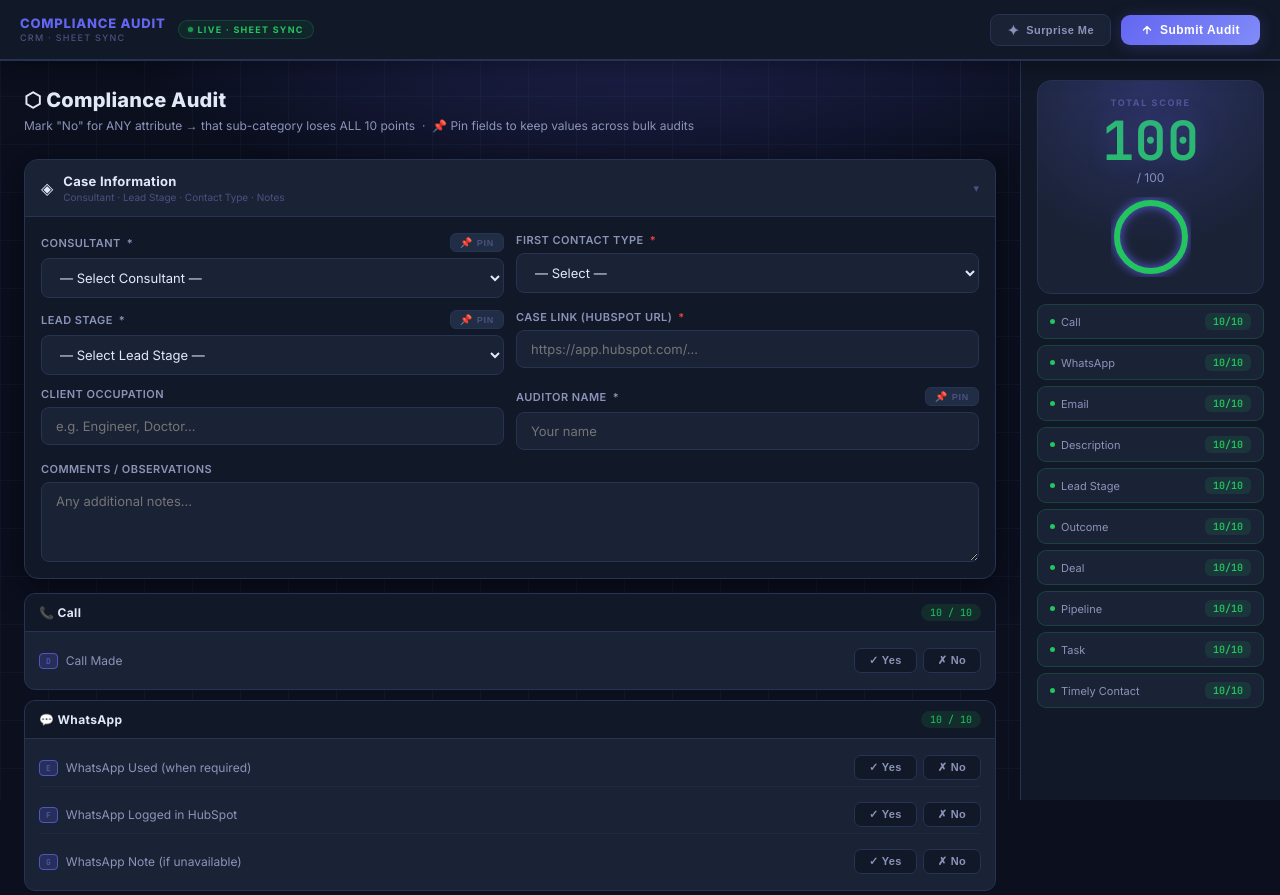
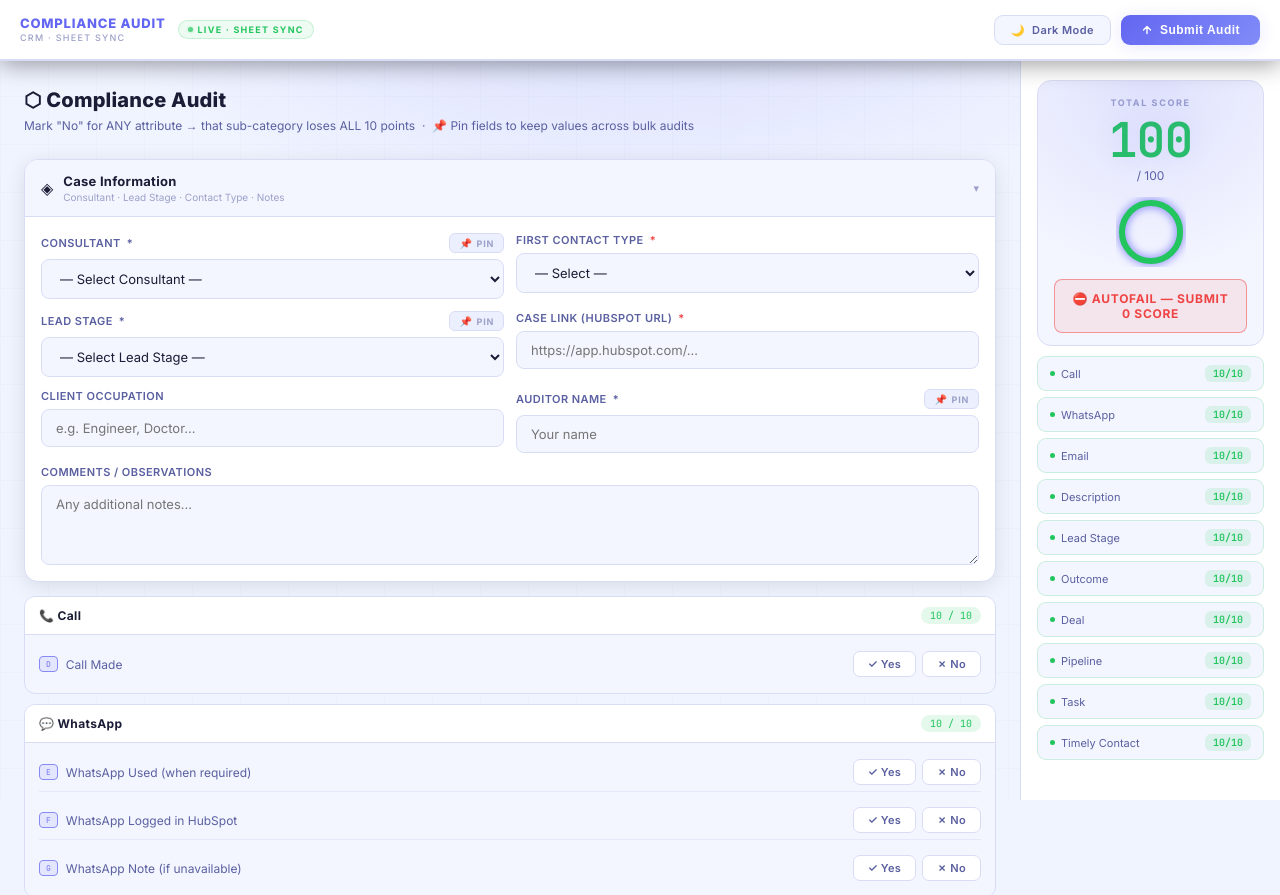
Before and after one commit to talhaaa682/HOF-Audit-Form, a plain HTML site: page index.html in a window 1280 px wide. Shown: the top 895 px of the page. Drawn offline with Linux system fonts and the light colour scheme.

Commit message:
index.html

```diff
--- a/index.html
+++ b/index.html
@@ -39,10 +39,8 @@ body::after{content:'';position:fixed;inset:0;z-index:0;pointer-events:none;back
 .live-dot{width:5px;height:5px;border-radius:50%;background:var(--green);animation:blink 1.6s infinite}
 @keyframes blink{0%,100%{opacity:1;box-shadow:0 0 4px var(--green)}50%{opacity:0.3;box-shadow:none}}
 .topbar-right{display:flex;align-items:center;gap:10px;flex-shrink:0}
-.surprise-btn{display:flex;align-items:center;gap:7px;padding:7px 16px;border-radius:9px;border:1px solid var(--border);background:var(--surface2);color:var(--text2);font-size:11px;font-weight:600;letter-spacing:0.04em;cursor:pointer;transition:all 0.2s;white-space:nowrap}
-.surprise-btn:hover{border-color:var(--accent);color:var(--accent);background:var(--surface3);box-shadow:0 0 12px var(--accent-glow)}
-.surprise-icon{font-size:14px;display:inline-block;animation:spin-slow 4s linear infinite}
-@keyframes spin-slow{to{transform:rotate(360deg)}}
+.theme-toggle-btn{display:flex;align-items:center;gap:7px;padding:7px 16px;border-radius:9px;border:1px solid var(--border);background:var(--surface2);color:var(--text2);font-size:11px;font-weight:600;letter-spacing:0.04em;cursor:pointer;transition:all 0.2s;white-space:nowrap;font-family:'Inter',sans-serif}
+.theme-toggle-btn:hover{border-color:var(--accent);color:var(--accent);background:var(--surface3);box-shadow:0 0 12px var(--accent-glow)}
 .topbar-submit-btn{display:flex;align-items:center;gap:7px;padding:8px 20px;border-radius:9px;border:none;background:linear-gradient(135deg,var(--accent),var(--accent2));color:#fff;font-size:12px;font-weight:700;letter-spacing:0.04em;cursor:pointer;transition:all 0.2s;white-space:nowrap;box-shadow:0 2px 16px var(--accent-glow)}
 .topbar-submit-btn:hover{transform:translateY(-1px);box-shadow:0 4px 24px var(--accent-glow)}
 .topbar-submit-btn:disabled{opacity:0.45;cursor:not-allowed;transform:none}
@@ -52,9 +50,9 @@ body::after{content:'';position:fixed;inset:0;z-index:0;pointer-events:none;back
 .score-header{padding:16px;background:var(--surface2);border:1px solid var(--border);border-radius:var(--radius);text-align:center;position:relative;overflow:hidden}
 .score-header::before{content:'';position:absolute;inset:0;background:radial-gradient(circle at 50% 0%,var(--accent-glow),transparent 70%);pointer-events:none}
 .score-label-top{font-size:9px;font-weight:700;letter-spacing:0.18em;color:var(--text3);text-transform:uppercase}
-.score-big{font-family:'JetBrains Mono',monospace;font-size:54px;font-weight:700;line-height:1;color:var(--accent);text-shadow:0 0 24px var(--accent-glow);margin:6px 0 2px;transition:color 0.4s}
-.score-denom{font-size:12px;color:var(--text2)}
-.score-ring-wrap{margin:12px auto 0;width:80px;height:80px}
+.score-big{font-family:'JetBrains Mono',monospace;font-size:48px;font-weight:700;line-height:1;color:var(--accent);text-shadow:0 0 24px var(--accent-glow);margin:8px 0 4px;transition:color 0.4s;letter-spacing:-1px}
+.score-denom{font-size:12px;color:var(--text2);margin-bottom:4px}
+.score-ring-wrap{margin:14px auto 0;width:70px;height:70px}
 .score-ring{transform:rotate(-90deg)}
 .ring-bg{fill:none;stroke:var(--border);stroke-width:6}
 .ring-fg{fill:none;stroke:var(--accent);stroke-width:6;stroke-linecap:round;transition:stroke-dashoffset 0.6s ease,stroke 0.4s;filter:drop-shadow(0 0 5px var(--accent))}
@@ -96,7 +94,7 @@ body::after{content:'';position:fixed;inset:0;z-index:0;pointer-events:none;back
 .field-with-pin{display:flex;flex-direction:column;gap:6px;position:relative}
 .field-label-row{display:flex;align-items:center;justify-content:space-between}
 .field-label-row label{font-size:11px;font-weight:600;color:var(--text2);letter-spacing:0.04em;display:flex;align-items:center;gap:6px;flex-wrap:wrap;text-transform:uppercase}
-.pin-btn{display:flex;align-items:center;gap:4px;padding:3px 9px;border-radius:6px;border:1px solid var(--border);background:var(--surface3);color:var(--text3);font-size:9px;font-weight:700;letter-spacing:0.08em;cursor:pointer;transition:all 0.2s;text-transform:uppercase;flex-shrink:0}
+.pin-btn{display:flex;align-items:center;gap:4px;padding:3px 9px;border-radius:6px;border:1px solid var(--border);background:var(--surface3);color:var(--text3);font-size:9px;font-weight:700;letter-spacing:0.08em;cursor:pointer;transition:all 0.2s;text-transform:uppercase;flex-shrink:0;font-family:'Inter',sans-serif}
 .pin-btn:hover{border-color:var(--accent);color:var(--accent)}
 .pin-btn.pinned{border-color:var(--yellow);color:var(--yellow);background:rgba(245,158,11,0.12);box-shadow:0 0 8px rgba(245,158,11,0.2)}
 .pin-icon{font-size:10px}
@@ -120,14 +118,14 @@ body::after{content:'';position:fixed;inset:0;z-index:0;pointer-events:none;back
 .attr-name{font-size:12px;color:var(--text2);display:flex;align-items:center;gap:8px;flex:1}
 .attr-col-badge{font-family:'JetBrains Mono',monospace;font-size:8px;font-weight:600;color:var(--accent);background:var(--accent-glow);padding:2px 6px;border-radius:4px;border:1px solid var(--accent);opacity:0.75;flex-shrink:0}
 .attr-toggle{display:flex;gap:6px;flex-shrink:0}
-.attr-btn{padding:5px 14px;border-radius:7px;border:1px solid var(--border);background:var(--surface);color:var(--text2);font-size:11px;font-weight:600;cursor:pointer;transition:all 0.15s;letter-spacing:0.03em}
+.attr-btn{padding:5px 14px;border-radius:7px;border:1px solid var(--border);background:var(--surface);color:var(--text2);font-size:11px;font-weight:600;cursor:pointer;transition:all 0.15s;letter-spacing:0.03em;font-family:'Inter',sans-serif}
 .attr-btn:hover{border-color:var(--accent);color:var(--accent)}
 .attr-btn.yes.active{background:rgba(34,197,94,0.18);border-color:var(--green);color:var(--green);box-shadow:0 0 8px rgba(34,197,94,0.2)}
 .attr-btn.no.active{background:rgba(239,68,68,0.18);border-color:var(--red);color:var(--red);box-shadow:0 0 8px rgba(239,68,68,0.2)}
 .submit-area{display:flex;align-items:center;gap:12px;margin-top:20px;flex-wrap:wrap}
-.btn-reset{padding:11px 20px;border-radius:var(--radius-sm);border:1px solid var(--border);background:var(--surface);color:var(--text2);font-size:13px;font-weight:600;cursor:pointer;transition:all 0.2s}
+.btn-reset{padding:11px 20px;border-radius:var(--radius-sm);border:1px solid var(--border);background:var(--surface);color:var(--text2);font-size:13px;font-weight:600;cursor:pointer;transition:all 0.2s;font-family:'Inter',sans-serif}
 .btn-reset:hover{border-color:var(--red);color:var(--red)}
-.btn-submit{flex:1;padding:13px 24px;border-radius:var(--radius-sm);border:none;background:linear-gradient(135deg,var(--accent),var(--accent2));color:#fff;font-size:14px;font-weight:700;letter-spacing:0.04em;cursor:pointer;transition:all 0.2s;display:flex;align-items:center;justify-content:center;gap:8px;box-shadow:0 4px 20px var(--accent-glow)}
+.btn-submit{flex:1;padding:13px 24px;border-radius:var(--radius-sm);border:none;background:linear-gradient(135deg,var(--accent),var(--accent2));color:#fff;font-size:14px;font-weight:700;letter-spacing:0.04em;cursor:pointer;transition:all 0.2s;display:flex;align-items:center;justify-content:center;gap:8px;box-shadow:0 4px 20px var(--accent-glow);font-family:'Inter',sans-serif}
 .btn-submit:hover{transform:translateY(-2px);box-shadow:0 8px 28px var(--accent-glow)}
 .btn-submit:disabled{opacity:0.45;cursor:not-allowed;transform:none}
 .toast{position:fixed;bottom:24px;right:24px;z-index:999;padding:13px 20px;border-radius:11px;font-size:13px;font-weight:600;letter-spacing:0.02em;box-shadow:0 8px 32px rgba(0,0,0,0.35);transform:translateY(80px);opacity:0;transition:all 0.35s cubic-bezier(0.34,1.56,0.64,1);max-width:340px;backdrop-filter:blur(12px)}
@@ -135,11 +133,14 @@ body::after{content:'';position:fixed;inset:0;z-index:0;pointer-events:none;back
 .toast.success{background:rgba(34,197,94,0.15);border:1px solid rgba(34,197,94,0.3);color:var(--green)}
 .toast.error{background:rgba(239,68,68,0.15);border:1px solid rgba(239,68,68,0.3);color:var(--red)}
 .toast.info{background:rgba(99,102,241,0.12);border:1px solid var(--border);color:var(--accent)}
+.btn-autofail{width:100%;margin-top:12px;padding:11px 16px;border-radius:var(--radius-sm);border:1px solid rgba(239,68,68,0.5);background:rgba(239,68,68,0.1);color:var(--red);font-size:12px;font-weight:700;letter-spacing:0.06em;cursor:pointer;transition:all 0.2s;text-transform:uppercase;font-family:'Inter',sans-serif;display:flex;align-items:center;justify-content:center;gap:7px}
+.btn-autofail:hover{background:rgba(239,68,68,0.22);border-color:var(--red);box-shadow:0 0 16px rgba(239,68,68,0.3);transform:translateY(-1px)}
+.btn-autofail:active{transform:translateY(0)}
 @media(max-width:860px){.layout{grid-template-columns:1fr}.sidebar-col{position:static;height:auto;border-left:none;border-top:1px solid var(--border);order:-1;padding:16px}.score-ring-wrap{display:none}.score-cats-list{flex-direction:row;flex-wrap:wrap;gap:6px}.score-cat-row{flex:1;min-width:calc(50% - 3px)}}
 @media(max-width:540px){.logo-sub,.live-badge{display:none}.topbar{padding:0 12px}}
 </style>
 </head>
-<body>
+<body class="t-light">
 
 <div class="topbar">
   <div class="topbar-left">
@@ -152,8 +153,8 @@ body::after{content:'';position:fixed;inset:0;z-index:0;pointer-events:none;back
     <div class="live-badge"><div class="live-dot"></div>LIVE · SHEET SYNC</div>
   </div>
   <div class="topbar-right">
-    <button class="surprise-btn" onclick="surpriseMe()">
-      <span class="surprise-icon">✦</span> Surprise Me
+    <button class="theme-toggle-btn" id="themeToggleBtn" onclick="toggleTheme()">
+      <span id="themeIcon">🌙</span> <span id="themeLabel">Dark Mode</span>
     </button>
     <button type="button" class="topbar-submit-btn" id="topbarSubmitBtn" onclick="triggerSubmit()">
       <svg width="12" height="12" viewBox="0 0 24 24" fill="none" stroke="currentColor" stroke-width="2.8" stroke-linecap="round" stroke-linejoin="round"><path d="M12 19V5M5 12l7-7 7 7"/></svg>
@@ -365,11 +366,12 @@ body::after{content:'';position:fixed;inset:0;z-index:0;pointer-events:none;back
       <div class="score-big" id="totalScore">100</div>
       <div class="score-denom">/ 100</div>
       <div class="score-ring-wrap">
-        <svg class="score-ring" width="80" height="80" viewBox="0 0 80 80">
-          <circle class="ring-bg" cx="40" cy="40" r="34"/>
-          <circle class="ring-fg" id="ringFg" cx="40" cy="40" r="34" stroke-dasharray="213.6" stroke-dashoffset="0"/>
+        <svg class="score-ring" width="70" height="70" viewBox="0 0 70 70">
+          <circle class="ring-bg" cx="35" cy="35" r="29"/>
+          <circle class="ring-fg" id="ringFg" cx="35" cy="35" r="29" stroke-dasharray="182.2" stroke-dashoffset="0"/>
         </svg>
       </div>
+      <button type="button" class="btn-autofail" onclick="autofail()">⛔ Autofail — Submit 0 Score</button>
     </div>
     <div class="score-cats-list">
       <div class="score-cat-row" id="sr-call"><span class="scat-name"><span class="scat-dot"></span>Call</span><span class="scat-val">10/10</span></div>
@@ -390,11 +392,17 @@ body::after{content:'';position:fixed;inset:0;z-index:0;pointer-events:none;back
 
 <script>
 const SHEET_URL="https://script.google.com/macros/s/AKfycbzYzfpKLvorsA8pcGHsEAkceYlRc7fKO3ro1QO4xmjQXyyzzJuXipirLJhzx4KVwPPdCQ/exec";
-const THEMES=['','t-cyber','t-matrix','t-hologram','t-fire','t-arctic','t-rose','t-gold','t-light','t-neon'];
-const THEME_NAMES=['Indigo','Cyber','Matrix','Hologram','Fire','Arctic','Rose','Gold','Light','Neon'];
-let themeIdx=0;
 
-// PIN STATE: fieldId -> {pinned, value}
+let isDark=false;
+
+function toggleTheme(){
+  isDark=!isDark;
+  document.body.className=isDark?'':'t-light';
+  document.getElementById('themeIcon').textContent=isDark?'☀️':'🌙';
+  document.getElementById('themeLabel').textContent=isDark?'Light Mode':'Dark Mode';
+}
+
+// PIN STATE
 const pins={consultant:{pinned:false,value:''},leadStage:{pinned:false,value:''},auditorName:{pinned:false,value:''}};
 
 function togglePin(fieldId){
@@ -406,7 +414,6 @@ function togglePin(fieldId){
   const p=pins[fieldId];
 
   if(!p.pinned){
-    // PIN IT — capture current value
     const val=el.value;
     if(!val){showToast('⚠️ Select a value before pinning.','error');return;}
     p.value=val;p.pinned=true;
@@ -417,7 +424,6 @@ function togglePin(fieldId){
     badge.style.display='inline-flex';
     showToast('📌 '+fieldId.replace(/([A-Z])/g,' $1').trim()+' pinned: '+val,'info');
   } else {
-    // UNPIN
     p.pinned=false;p.value='';
     wrap.classList.remove('is-pinned');
     btn.classList.remove('pinned');
@@ -432,14 +438,6 @@ function getPinnedValue(fieldId){
   const p=pins[fieldId];
   if(p.pinned) return p.value;
   return document.getElementById(fieldId).value;
-}
-
-function surpriseMe(){
-  const pool=THEMES.map((_,i)=>i).filter(i=>i!==themeIdx);
-  const next=pool[Math.floor(Math.random()*pool.length)];
-  themeIdx=next;
-  document.body.className=THEMES[next];
-  showToast('✦ '+THEME_NAMES[next]+' theme activated','info');
 }
 
 const subcatErrors={call:false,whatsapp:false,email:false,description:false,leadstage:false,outcome:false,deal:false,pipeline:false,task:false,timely:false};
@@ -474,13 +472,12 @@ function updateScores(){
   el.textContent=total;
   el.style.color=total>=90?'var(--green)':total>=70?'var(--yellow)':'var(--red)';
   const ring=document.getElementById('ringFg');
-  if(ring){ring.style.strokeDashoffset=213.6-(total/100)*213.6;ring.style.stroke=total>=90?'var(--green)':total>=70?'var(--yellow)':'var(--red)';}
+  if(ring){ring.style.strokeDashoffset=182.2-(total/100)*182.2;ring.style.stroke=total>=90?'var(--green)':total>=70?'var(--yellow)':'var(--red)';}
 }
 
 function toggleSection(id){document.getElementById(id).classList.toggle('collapsed')}
 
 function resetForm(){
-  // Only reset non-pinned fields
   ['consultant','leadStage','auditorName'].forEach(fid=>{
     if(!pins[fid].pinned) document.getElementById(fid).value='';
   });
@@ -488,7 +485,6 @@ function resetForm(){
   document.getElementById('caseLink').value='';
   document.getElementById('occupation').value='';
   document.getElementById('comments').value='';
-  // Reset all toggles
   Object.keys(columnValues).forEach(k=>delete columnValues[k]);
   document.querySelectorAll('.attr-btn').forEach(b=>b.classList.remove('active'));
   Object.keys(subcatErrors).forEach(k=>subcatErrors[k]=false);
@@ -540,6 +536,16 @@ document.getElementById('auditForm').addEventListener('submit',async function(e)
   finally{setSubmitting(false);}
 });
 
+function autofail(){
+  if(!confirm('⛔ AUTOFAIL: This will set the total score to 0 and submit. Required fields must still be filled in. Continue?')) return;
+  ['D','E','F','G','H','I','J','K','L','M','N','O','P','Q','R','S','T','U','V','W'].forEach(col=>{columnValues[col]=false;});
+  Object.keys(subcatErrors).forEach(k=>subcatErrors[k]=true);
+  updateScores();
+  document.querySelectorAll('.attr-btn.no').forEach(b=>b.classList.add('active'));
+  document.querySelectorAll('.attr-btn.yes').forEach(b=>b.classList.remove('active'));
+  showToast('⛔ Autofail applied — score is 0. Submit when ready.','error');
+}
+
 updateScores();
 </script>
 </body>
```
